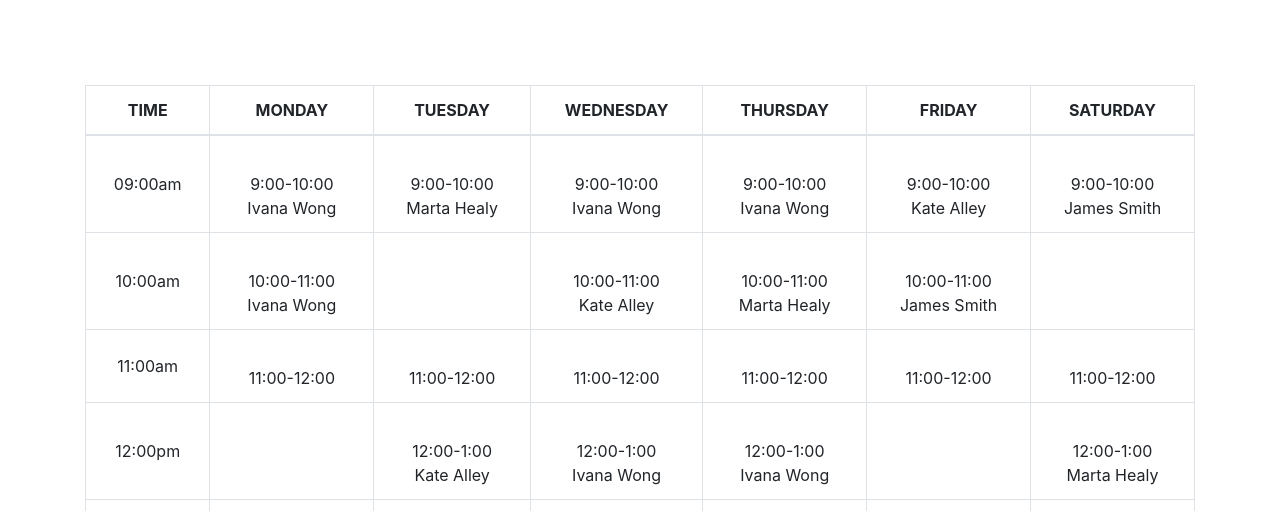
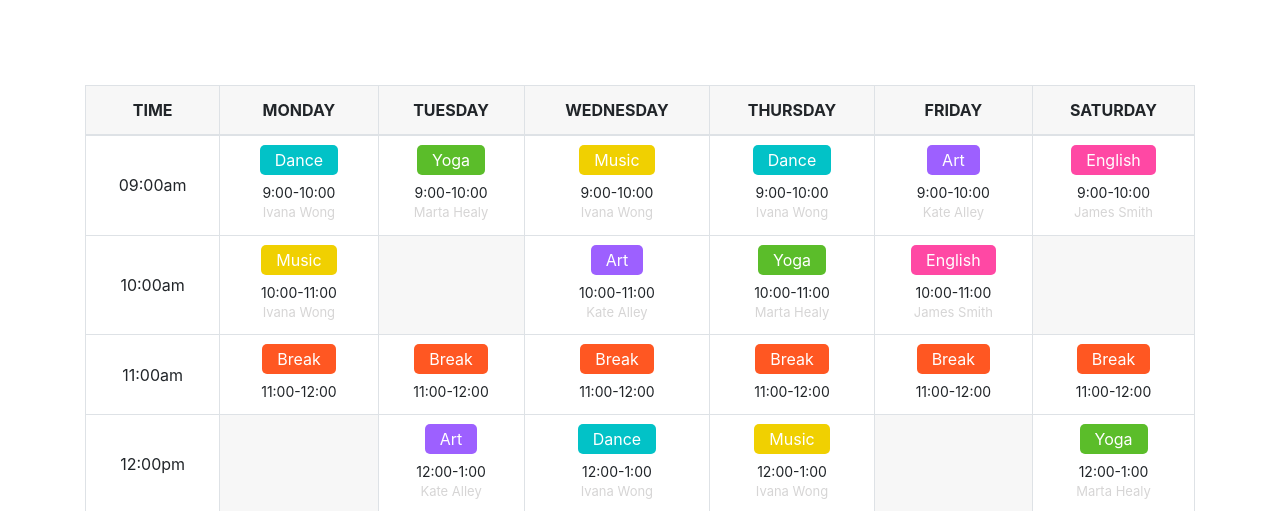
Before and after one commit to Charlie9009/CI_MS1_MYGYM, a plain HTML site: page schedule.html in a window 1280 px wide. Shown: the part 173-684 px from the top of the page. Drawn offline with nearby package versions, Linux system fonts and the light colour scheme.

Commit message:
Add css for timetable from website

```diff
--- a/assets/css/style.css
+++ b/assets/css/style.css
@@ -212,3 +212,116 @@ footer {
 .container {
     margin-top: 100px;
 }
+
+body{
+    margin-top:20px;
+}
+.bg-light-gray {
+    background-color: #f7f7f7;
+}
+.table-bordered thead td, .table-bordered thead th {
+    border-bottom-width: 2px;
+}
+.table thead th {
+    vertical-align: bottom;
+    border-bottom: 2px solid #dee2e6;
+}
+.table-bordered td, .table-bordered th {
+    border: 1px solid #dee2e6;
+}
+
+
+.bg-sky.box-shadow {
+    box-shadow: 0px 5px 0px 0px #00a2a7
+}
+
+.bg-orange.box-shadow {
+    box-shadow: 0px 5px 0px 0px #af4305
+}
+
+.bg-green.box-shadow {
+    box-shadow: 0px 5px 0px 0px #4ca520
+}
+
+.bg-yellow.box-shadow {
+    box-shadow: 0px 5px 0px 0px #dcbf02
+}
+
+.bg-pink.box-shadow {
+    box-shadow: 0px 5px 0px 0px #e82d8b
+}
+
+.bg-purple.box-shadow {
+    box-shadow: 0px 5px 0px 0px #8343e8
+}
+
+.bg-lightred.box-shadow {
+    box-shadow: 0px 5px 0px 0px #d84213
+}
+
+
+.bg-sky {
+    background-color: #02c2c7
+}
+
+.bg-orange {
+    background-color: #e95601
+}
+
+.bg-green {
+    background-color: #5bbd2a
+}
+
+.bg-yellow {
+    background-color: #f0d001
+}
+
+.bg-pink {
+    background-color: #ff48a4
+}
+
+.bg-purple {
+    background-color: #9d60ff
+}
+
+.bg-lightred {
+    background-color: #ff5722
+}
+
+.padding-15px-lr {
+    padding-left: 15px;
+    padding-right: 15px;
+}
+.padding-5px-tb {
+    padding-top: 5px;
+    padding-bottom: 5px;
+}
+.margin-10px-bottom {
+    margin-bottom: 10px;
+}
+.border-radius-5 {
+    border-radius: 5px;
+}
+
+.margin-10px-top {
+    margin-top: 10px;
+}
+.font-size14 {
+    font-size: 14px;
+}
+
+.text-light-gray {
+    color: #d6d5d5;
+}
+.font-size13 {
+    font-size: 13px;
+}
+
+.table-bordered td, .table-bordered th {
+    border: 1px solid #dee2e6;
+}
+.table td, .table th {
+    padding: .75rem;
+    vertical-align: top;
+    border-top: 1px solid #dee2e6;
+}
```
